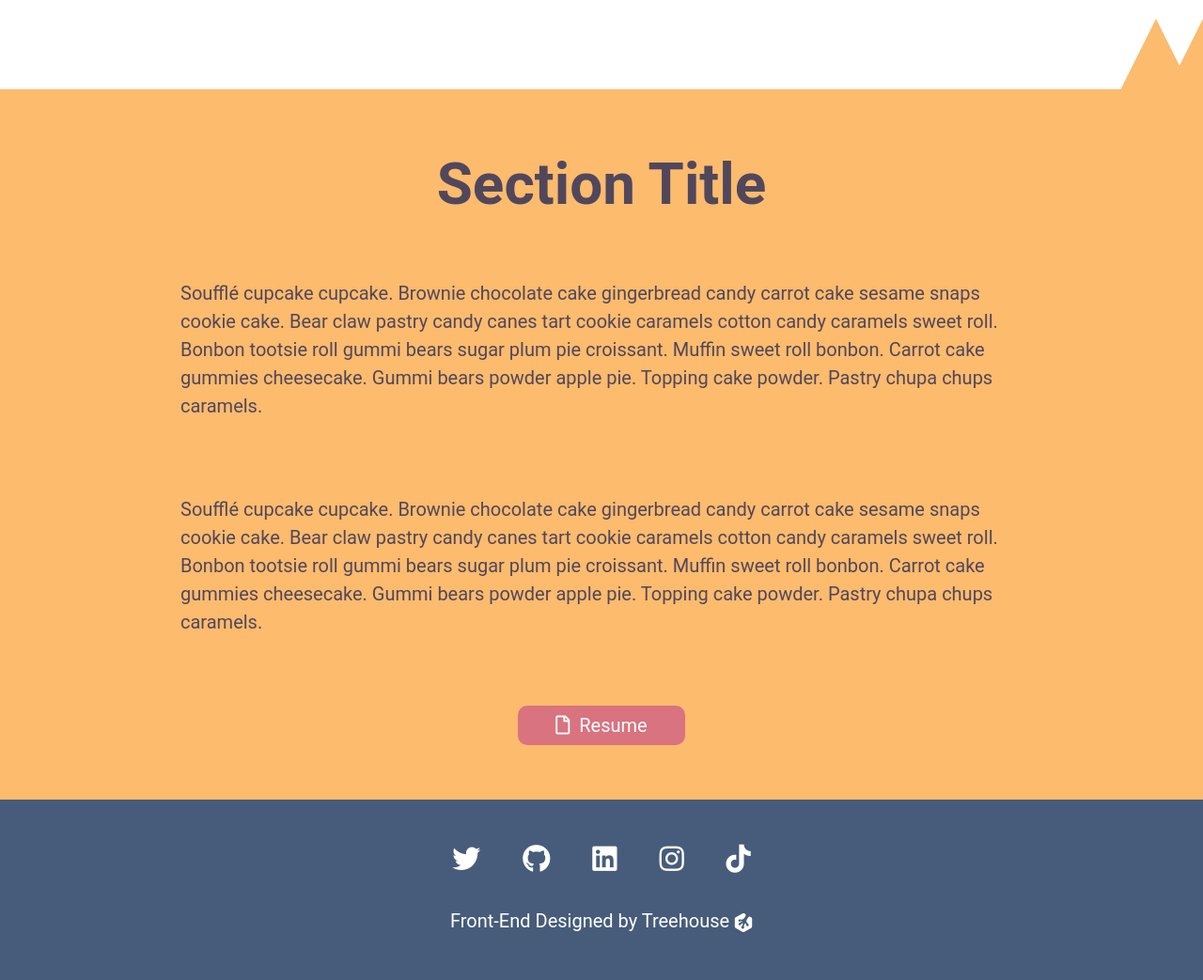
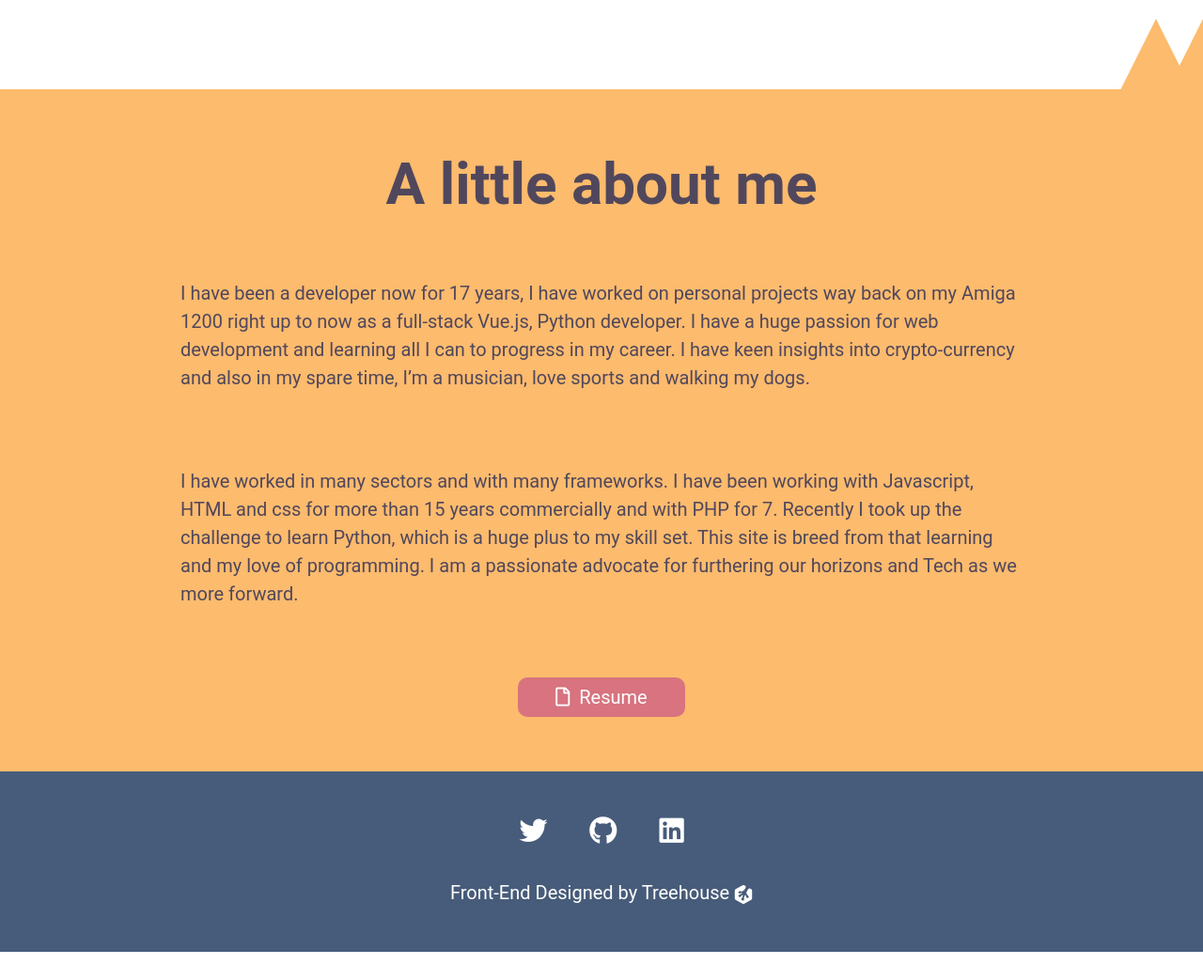
Before and after one commit to GrahamMorbyDev/portfolio, a Flask app: page /about in a window 1280 px wide; the page is wider, and only the part inside the window is pictured. Shown: the part 713-1756 px from the top of that part at 94% size. After the commit the page ends 1726 px from the top of that part, so only its background shows below. Run offline with Flask 2, Linux system fonts and the light colour scheme; data that the repository does not hold is empty.

Commit message:
added a edit project method and vue

```diff
--- a/app.py
+++ b/app.py
@@ -5,21 +5,23 @@ from models import db, app, Project
 @app.route('/')
 def index():
     projects = Project.query.all()
-    return render_template('index.html', projects=projects)
+    return render_template('index.html', projects=projects, isIndex=True)
 
 
 @app.route('/about')
 def about():
-    return render_template('about.html')
+    projects = Project.query.all()
+    return render_template('about.html', projects=projects)
 
 
 @app.route('/project/<id>')
 def project(id):
+    projects = Project.query.all()
     single_project = Project.query.get_or_404(id)
-    return render_template('detail.html', project=single_project)
+    return render_template('detail.html', project=single_project, projects=projects)
 
 
-@app.route('/add/project', methods=['GET', 'POST'])
+@app.route('/project/add', methods=['GET', 'POST'])
 def add_project():
     if request.form:
         new_project = Project(
@@ -35,7 +37,22 @@ def add_project():
     return render_template('projectform.html')
 
 
-@app.route('/delete/project/<id>')
+@app.route('/project/edit/<id>', methods=['GET', 'POST'])
+def edit_project(id):
+    projects = Project.query.all()
+    project = Project.query.get_or_404(id)
+    if request.form:
+        project.title = request.form['title']
+        project.description = request.form['desc']
+        project.link = request.form['github']
+        project.skills = request.form['skills']
+        project.completed = request.form['date']
+        db.session.commit()
+        return redirect('index')
+    return render_template('editproject.html', project=project, projects=projects)
+
+
+@app.route('/project/delete/<id>')
 def delete_project(id):
     single_project = Project.query.get_or_404(id)
     db.session.delete(single_project)
--- a/templates/about.html
+++ b/templates/about.html
@@ -2,11 +2,11 @@
 {% block title %}About{% endblock %}
 {% block header %}
 <section class="header">
-    <h1>Your Name</h1>
-    <p>Your current goal. (Job, freelance, etc)</p>
+    <h1>Graham Morby</h1>
+    <p>Senior Developer</p>
     <!--I would suggest choosing a different picture here.-->
     <!--Like maybe a hobby photo-->
-    <img src="https://cdn.pixabay.com/photo/2020/09/04/12/32/kayak-5543935_1280.jpg" alt="Headshot of myself">
+    <img src="https://scontent-man2-1.xx.fbcdn.net/v/t39.30808-6/274678607_155609660160612_8544944683873895174_n.jpg?_nc_cat=111&ccb=1-5&_nc_sid=730e14&_nc_ohc=0hrtXmQ1MCMAX9mPm3k&tn=sIhn9_vMn_WVXG2_&_nc_ht=scontent-man2-1.xx&oh=00_AT-ETW1kpy4fmvqbr9K32hXeEBC62MM88vuPCPqD24kJ8g&oe=622CAC84" alt="Graham morby headshot">
 </section>
 {% endblock %}
 
@@ -14,28 +14,18 @@
 <section id="about-page">
     <div id="triangle7"></div>
     <div id="triangle8"></div>
-    <h2>Section Title</h2>
+    <h2>A little about me</h2>
     <p>
-        Soufflé cupcake cupcake.
-        Brownie chocolate cake gingerbread candy carrot cake sesame snaps cookie cake.
-        Bear claw pastry candy canes tart cookie caramels cotton candy caramels sweet roll.
-        Bonbon tootsie roll gummi bears sugar plum pie croissant.
-        Muffin sweet roll bonbon.
-        Carrot cake gummies cheesecake.
-        Gummi bears powder apple pie.
-        Topping cake powder.
-        Pastry chupa chups caramels.
+        I have been a developer now for 17 years, I have worked on personal projects way back on my Amiga 1200
+        right up to now as a full-stack Vue.js, Python developer. I have a huge passion for web development and
+        learning all I can to progress in my career. I have keen insights into crypto-currency
+        and also in my spare time, I’m a musician, love sports and walking my dogs.
     </p>
     <p>
-        Soufflé cupcake cupcake.
-        Brownie chocolate cake gingerbread candy carrot cake sesame snaps cookie cake.
-        Bear claw pastry candy canes tart cookie caramels cotton candy caramels sweet roll.
-        Bonbon tootsie roll gummi bears sugar plum pie croissant.
-        Muffin sweet roll bonbon.
-        Carrot cake gummies cheesecake.
-        Gummi bears powder apple pie.
-        Topping cake powder.
-        Pastry chupa chups caramels.
+        I have worked in many sectors and with many frameworks. I have been working with
+        Javascript, HTML and css for more than 15 years commercially and with PHP for 7. Recently I took
+        up the challenge to learn Python, which is a huge plus to my skill set. This site is breed from that learning
+        and my love of programming. I am a passionate advocate for furthering our horizons and Tech as we more forward.
     </p>
     <a href="#"><i class="far fa-file"></i>Resume</a>
 </section>
--- a/templates/detail.html
+++ b/templates/detail.html
@@ -29,11 +29,11 @@
     <div id="triangle6"></div>
 </section>
 <section id="edit-delete">
-    <a href="#">
+    <a href="{{url_for('edit_project', id=project.id)}}">
         <i class="fas fa-edit"></i>
         Edit
     </a>
-    <a href="#">
+    <a href="{{url_for('delete_project', id=project.id)}}">
         <i class="far fa-trash-alt"></i>
         Delete
     </a>
--- a/templates/layout.html
+++ b/templates/layout.html
@@ -28,26 +28,37 @@
                     <li class="nav-item">
                         <a class="nav-link" href="{{ url_for('about') }}">About</a>
                     </li>
+                    {% if isIndex %}
                     <li class="nav-item">
                         <a class="nav-link" href="#skills">Skills</a>
                     </li>
+                    {% else %}
+                    <li class="nav-item">
+                        <a class="nav-link" href="/#skills">Skills</a>
+                    </li>
+                    {% endif %}
                     <li class="nav-item dropdown">
                         <a class="nav-link dropdown-toggle" href="#" id="navbarDropdown" role="button"
                            data-bs-toggle="dropdown" aria-expanded="false">
                             Projects
                         </a>
                         <ul class="dropdown-menu" aria-labelledby="navbarDropdown">
-                            <li><a class="dropdown-item" href="#project1">Project 1</a></li>
-                            <li><a class="dropdown-item" href="#project2">Project 2</a></li>
-                            <li><a class="dropdown-item" href="#project3">Project 3</a></li>
-                            <li><a class="dropdown-item" href="#project4">Project 4</a></li>
+                            {% for project in projects %}
+                                <li><a class="dropdown-item" href="{{url_for('project', id=project.id)}}">{{project.title}}</a></li>
+                            {% endfor %}
                         </ul>
                     </li>
+                    {% if isIndex %}
                     <li class="nav-item">
                         <a class="nav-link" href="#contact">Contact</a>
                     </li>
+                    {% else %}
                     <li class="nav-item">
-                        <a class="nav-link" href="#">Add Project</a>
+                        <a class="nav-link" href="/#contact">Contact</a>
+                    </li>
+                    {% endif %}
+                    <li class="nav-item">
+                        <a class="nav-link" href="{{url_for('add_project')}}">Add Project</a>
                     </li>
                 </ul>
             </div>
@@ -65,20 +76,14 @@
     <div class="socials">
         <!--Delete any you don't use-->
         <!--Icons from FontAwesome.com/icons-->
-        <a href="">
+        <a href="https://twitter.com/GrahammorbyDev">
             <i class="fab fa-twitter"></i>
         </a>
-        <a href="">
+        <a href="https://github.com/GrahamMorbyDev">
             <i class="fab fa-github"></i>
         </a>
-        <a href="">
+        <a href="https://www.linkedin.com/in/%F0%9F%92%BB-graham-morby-19634a91/">
             <i class="fab fa-linkedin"></i>
-        </a>
-        <a href="">
-            <i class="fab fa-instagram"></i>
-        </a>
-        <a href="">
-            <i class="fab fa-tiktok"></i>
         </a>
     </div>
     <div class="treehouse">
```
Also changed, not shown: templates/editproject.html (added, +29 -0 lines), templates/index.html (+6 -7 lines).
